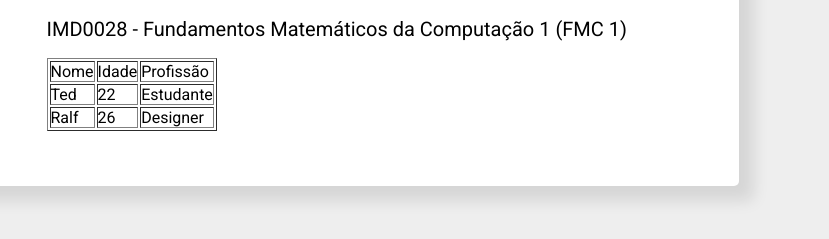
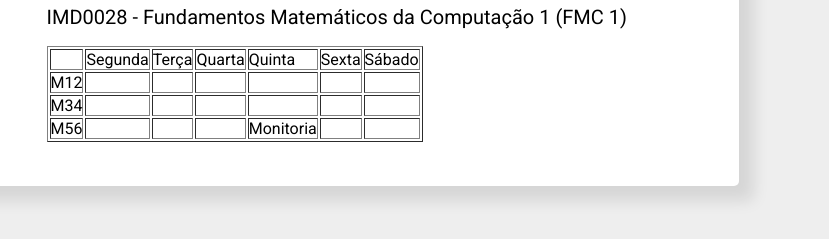
Before and after one commit to irineu-palhares/irineu-palhares.github.io, a plain HTML site: page index.html in a window 1280 px wide. Shown: the part 409-648 px from the top of the page, 451-1280 px from the left. Drawn offline with Linux system fonts and the light colour scheme.

Commit message:
Update index.html

```diff
--- a/index.html
+++ b/index.html
@@ -67,19 +67,40 @@
 
                         <table border="1">
     <tr>
-        <td>Nome</td>
-        <td>Idade</td>
-        <td>Profissão</td>
+        <td> </td>
+        <td>Segunda</td>
+        <td>Terça</td>
+        <td>Quarta</td>
+        <td>Quinta</td>
+        <td>Sexta</td>
+        <td>Sábado</td>
     </tr>
     <tr>
-        <td>Ted</td>
-        <td>22</td>
-        <td>Estudante</td>
+        <td>M12</td>
+        <td> </td>
+        <td> </td>
+        <td> </td>
+        <td> </td>
+        <td> </td>
+        <td> </td>
     </tr>
     <tr>
-        <td>Ralf</td>
-        <td>26</td>
-        <td>Designer</td>
+        <td>M34</td>
+        <td> </td>
+        <td> </td>
+        <td> </td>
+        <td> </td>
+        <td> </td>
+        <td> </td>
+    </tr>
+    <tr>
+        <td>M56</td>
+        <td> </td>
+        <td> </td>
+        <td> </td>
+        <td>Monitoria</td>
+        <td> </td>
+        <td> </td>
     </tr>
 </table>
 
```
